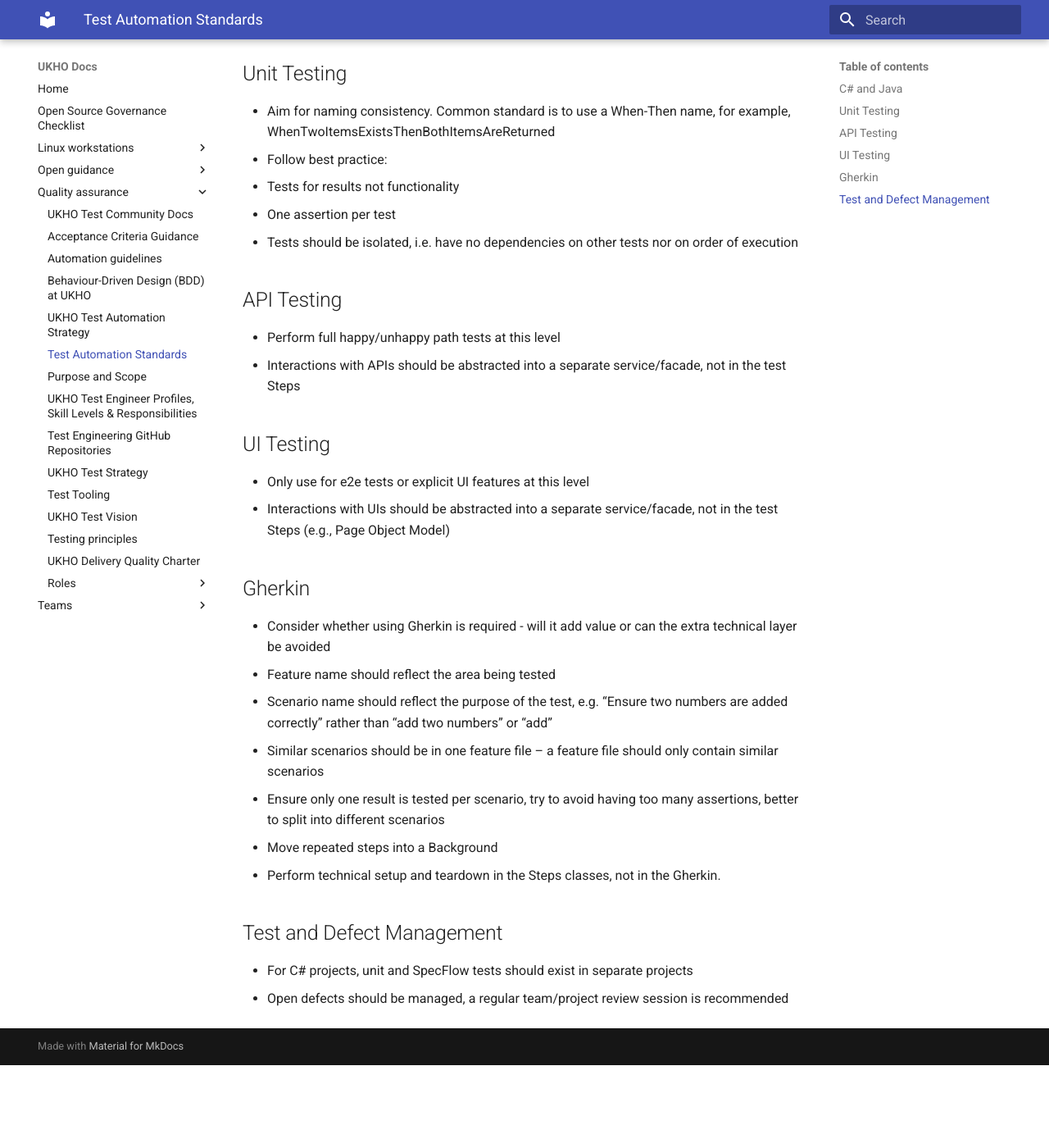
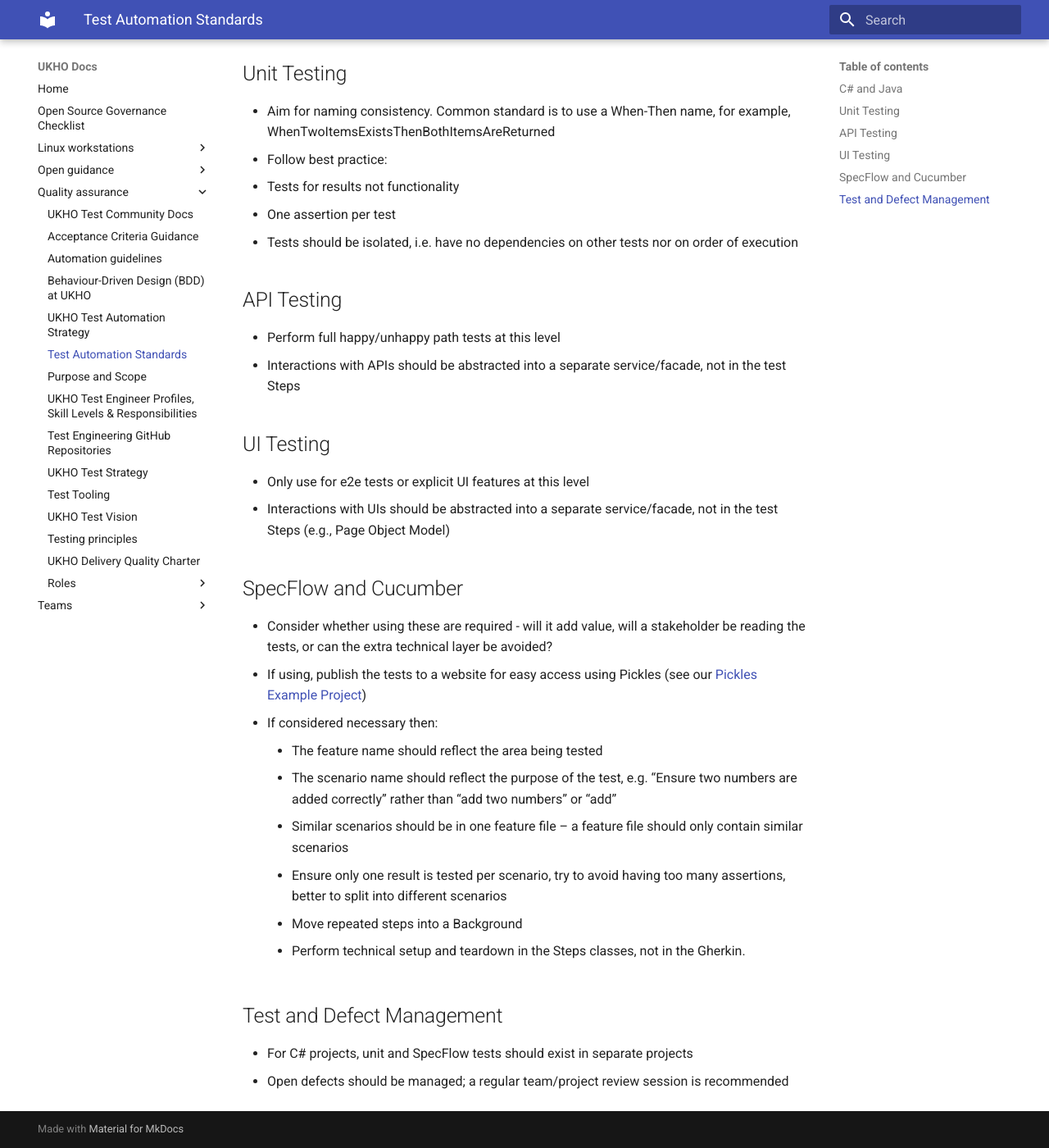
Before and after one commit to UKHO/docs, an MkDocs documentation site: the page built from docs/quality-assurance/test-code-standards.md, in a window 1280 px wide and 1400 px high, scrolled down 551 px. Shown: the whole window at 82% size. Built offline with MkDocs 1.6.1 and Material for MkDocs 9.7.7, drawn with Linux system fonts in a browser that asks for light colours; before the commit the page ends 1850 px from its top, so only the background shows below that; some of the changed text lies outside the part shown.

Commit message:
Add SpecFlow/Cucumber section to QA standards

```diff
--- a/docs/quality-assurance/test-code-standards.md
+++ b/docs/quality-assurance/test-code-standards.md
@@ -4,7 +4,7 @@
 1. Unit Testing
 1. API Testing
 1. UI Testing
-1. Gherkin
+1. SpecFlow and Cucumber
 1. Test and Defect Management
 
 ## C# and Java
@@ -31,17 +31,19 @@
 * Only use for e2e tests or explicit UI features at this level
 * Interactions with UIs should be abstracted into a separate service/facade, not in the test Steps (e.g., Page Object Model)
 
-## Gherkin
+## SpecFlow and Cucumber
 
-* Consider whether using Gherkin is required - will it add value or can the extra technical layer be avoided
-* Feature name should reflect the area being tested
-* Scenario name should reflect the purpose of the test, e.g. “Ensure two numbers are added correctly” rather than “add two numbers” or “add”
-* Similar scenarios should be in one feature file – a feature file should only contain similar scenarios
-* Ensure only one result is tested per scenario, try to avoid having too many assertions, better to split into different scenarios
-* Move repeated steps into a Background
-* Perform technical setup and teardown in the Steps classes, not in the Gherkin.
+* Consider whether using these are required - will it add value, will a stakeholder be reading the tests, or can the extra technical layer be avoided?
+* If using, publish the tests to a website for easy access using Pickles (see our [Pickles Example Project](test-repositories.md))
+* If considered necessary then:
+    * The feature name should reflect the area being tested
+    * The scenario name should reflect the purpose of the test, e.g. “Ensure two numbers are added correctly” rather than “add two numbers” or “add”
+    * Similar scenarios should be in one feature file – a feature file should only contain similar scenarios
+    * Ensure only one result is tested per scenario, try to avoid having too many assertions, better to split into different scenarios
+    * Move repeated steps into a Background
+    * Perform technical setup and teardown in the Steps classes, not in the Gherkin.
 
 ## Test and Defect Management
 
 * For C# projects, unit and SpecFlow tests should exist in separate projects
-* Open defects should be managed, a regular team/project review session is recommended
+* Open defects should be managed; a regular team/project review session is recommended
```
